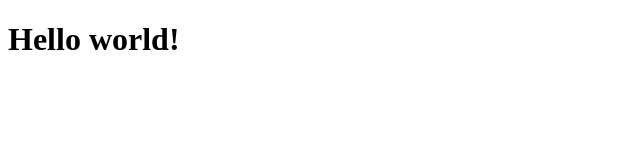
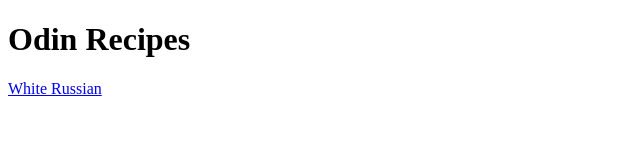
Before and after one commit to jasczajka/odin-recipes, a plain HTML site: page index.html in a window 1280 px wide. Shown: the whole page, without its empty margins (0-640 px from the left). Drawn offline with Linux system fonts and the light colour scheme.

Commit message:
Added White Russian recipe template and a link to the recipe on home page

```diff
--- a/index.html
+++ b/index.html
@@ -7,7 +7,8 @@
 
 
 <head>
-    <h1>Hello world!</h1>
+    <h1>Odin Recipes</h1>
+    <a href="recipes/white-russian.html">White Russian</a>
 </head>
 
 
```
Also changed, not shown: recipes/white-russian.html (added, +10 -0 lines).
